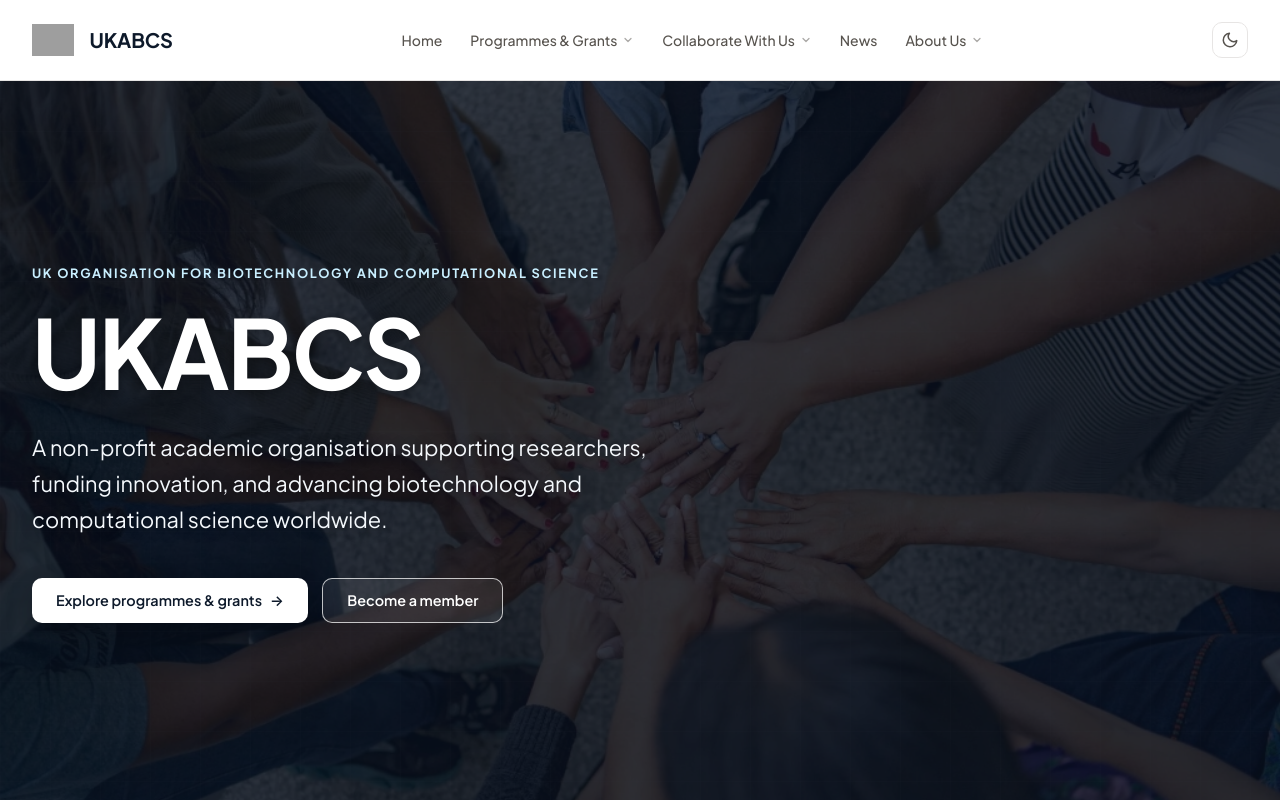
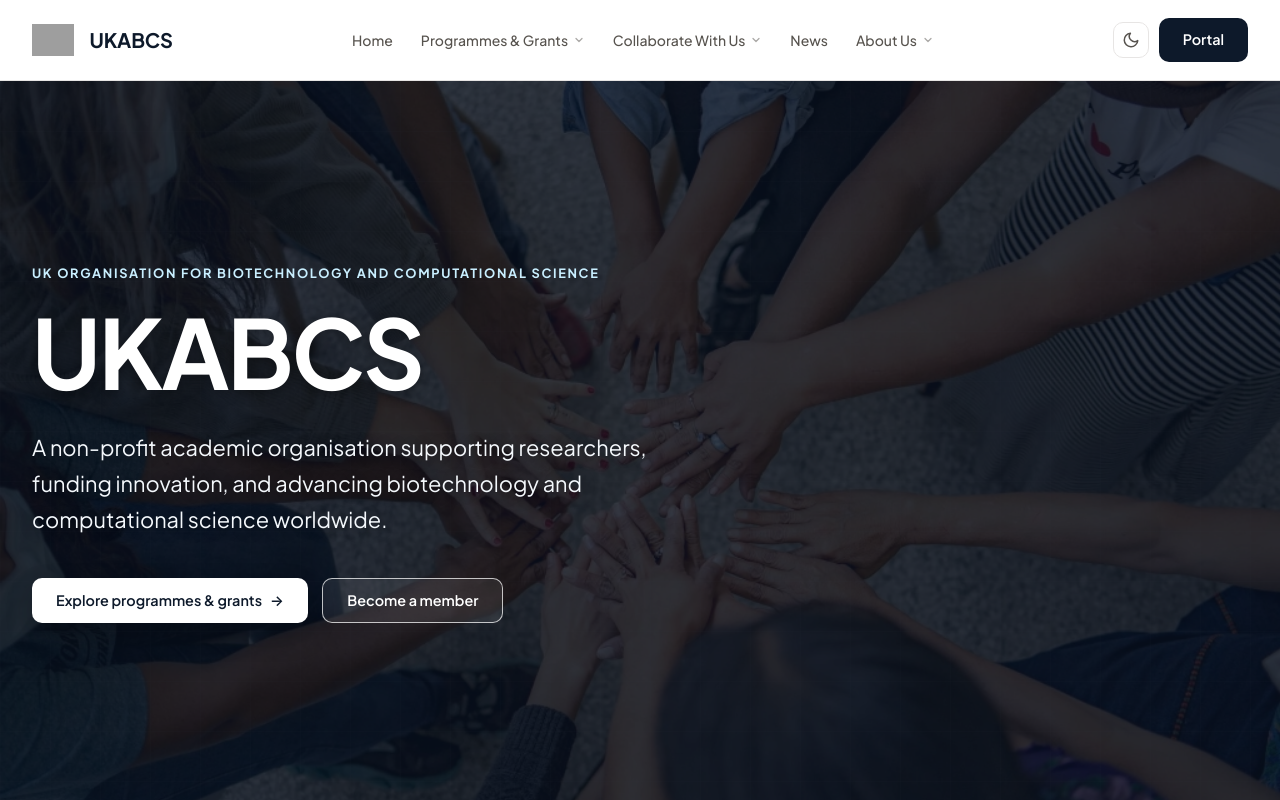
Before and after one commit to IsraaMShamkh/ukabcs-website, an Astro site: page / in a window 1280 px wide. Shown: the top 800 px of the page. Built offline with nearby package versions, Linux system fonts and the light colour scheme; Astro itself is replaced by a stand-in of ours; grey boxes are pictures that could not be loaded.

Commit message:
feat: add Portal button to header (portal.ukabcs.co.uk)
Co-Authored-By: Claude Opus 5.5 <noreply@anthropic.com>

```diff
--- a/src/components/layout/Header.astro
+++ b/src/components/layout/Header.astro
@@ -59,6 +59,11 @@ import { siteConfig } from '../../config/site';
         </svg>
       </button>
 
+      <!-- UKABCS Portal (grants and Mobility Exchange accounts) -->
+      <a href="https://portal.ukabcs.co.uk" class="btn-fluent-primary header-cta" title="Sign in to the UKABCS Portal">
+        <span>Portal</span>
+      </a>
+
       <!-- Mobile Hamburger Button -->
       <button id="mobile-menu-toggle" class="mobile-menu-btn" aria-label="Open Navigation Menu">
         <svg width="22" height="22" viewBox="0 0 24 24" fill="none" stroke="currentColor" stroke-width="2" stroke-linecap="round" stroke-linejoin="round">
@@ -103,6 +108,9 @@ import { siteConfig } from '../../config/site';
           ))}
         </ul>
       </nav>
+      <div class="mobile-nav-cta">
+        <a href="https://portal.ukabcs.co.uk" class="btn-fluent-primary w-full text-center">Portal</a>
+      </div>
     </div>
   </div>
 
```
